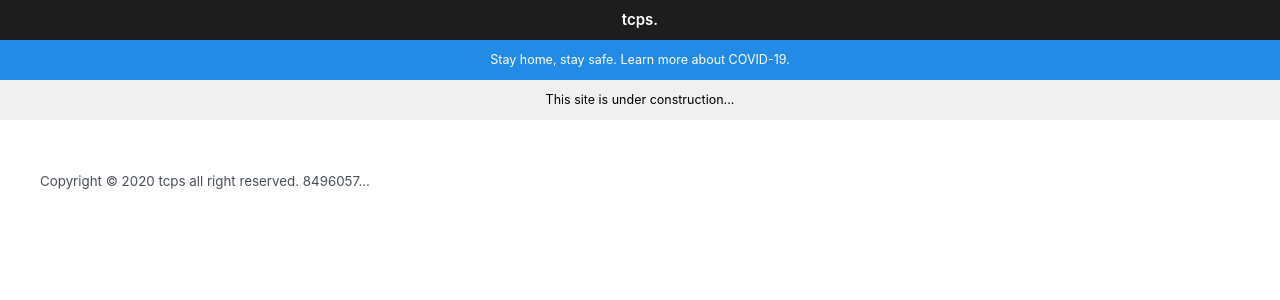
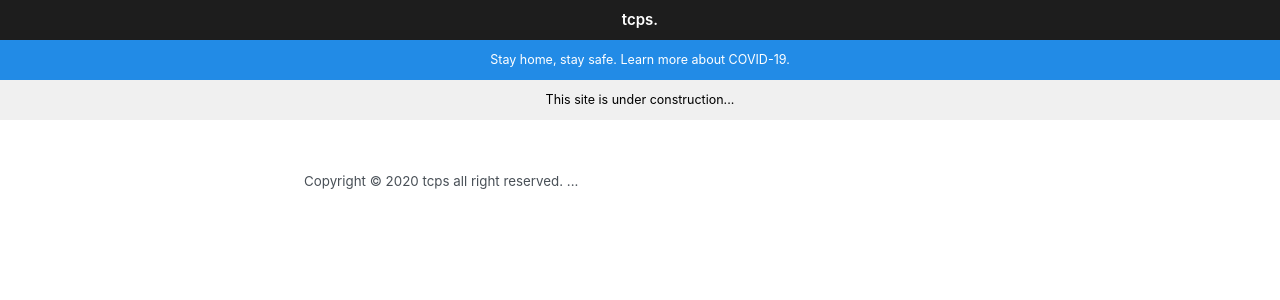
Before and after one commit to ttcps/ttcps.github.io, a Jekyll site: the page built from index.html, in a window 1280 px wide. Shown: the top 300 px of the page. Built offline with Jekyll 4.4.1, drawn with Linux system fonts in a browser that asks for light colours.

Commit message:
Update home.html

```diff
--- a/_layouts/home.html
+++ b/_layouts/home.html
@@ -11,14 +11,12 @@
       <main>
         {{ content }}
       </main>
-    </div>
-    <div class="footer" style="max-width: 75rem;padding left: var(--spacer-5);padding-right: var(--spacer-5);margin-left: auto;margin-right: auto;">
-       <footer class="footer" style="margin-bottom: 0px">
+      <footer class="footer">
         <small>
-          Copyright © <time datetime="2020-12-03T22:52:13+08:00">2020</time> tcps all right reserved.
+          Copyright &copy; <time datetime="{{ site.time | date_to_xmlschema }}">{{ site.time | date: '%Y' }}</time> tcps all right reserved.
         </small>
         <small>
-          <a href="javascript:location.reload();" style="text-decoration: none; color: #495057">8496057</a><a href="/info" style="text-decoration: none; color: #495057">...</a>
+          <a href="javascript:location.reload();" style="text-decoration: none; color: #495057">{{ site.github.build_revision | truncate: 7, "" }}</a><a href="/info" style="text-decoration: none; color: #495057">...</a>
         </small>
       </footer>
     </div>
```
